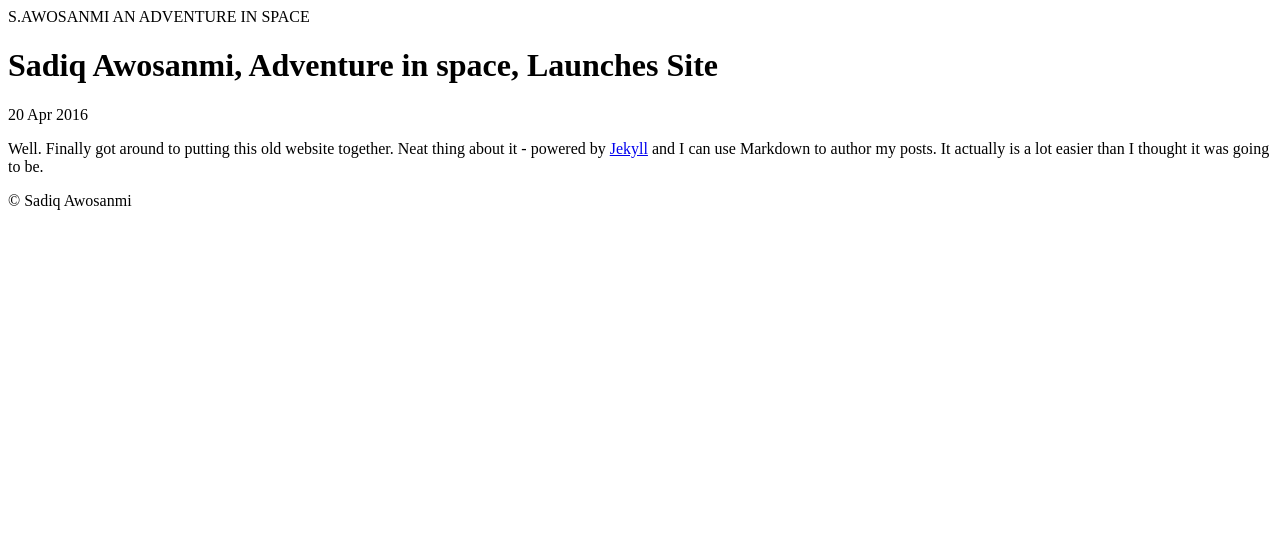
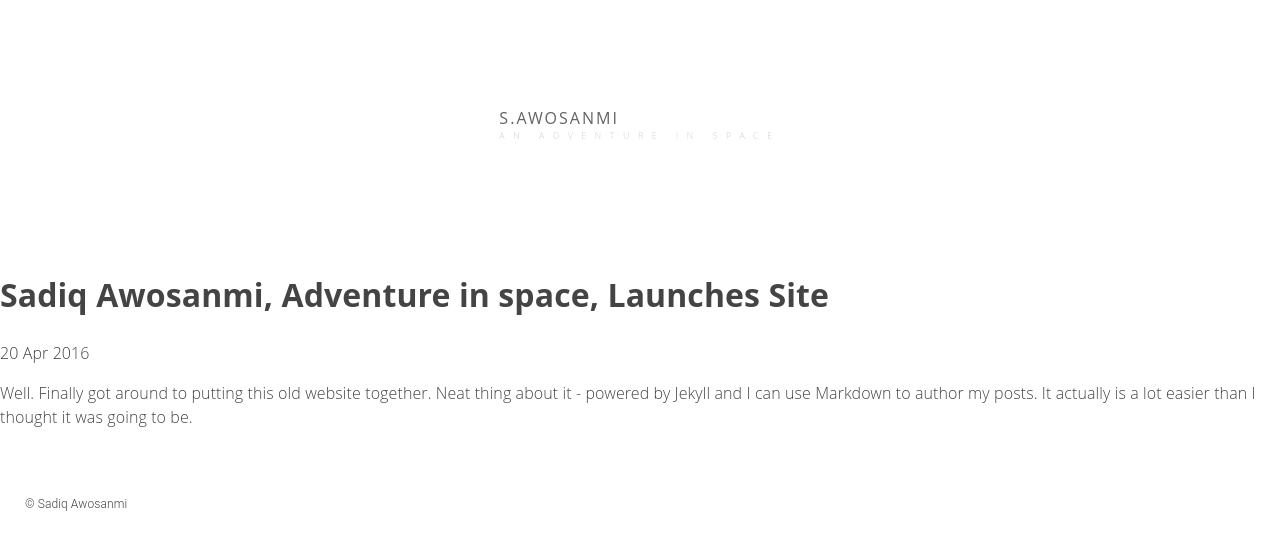
Before and after one commit to sadiqawos/sadiqawosanmi.com, a Jekyll site: the page built from _posts/2016-04-20-sadiq-awosanmi-site-launched.md, in a window 1280 px wide. Shown: the top 550 px of the page. Built offline with Jekyll 4.4.1, drawn with Linux system fonts in a browser that asks for light colours.

Commit message:
Update default.html

```diff
--- a/_layouts/default.html
+++ b/_layouts/default.html
@@ -3,8 +3,8 @@
   <head>
       <meta http-equiv="content-type" content="text/html; charset=UTF-8">
       <title>{{ page.title}}</title>
-      <link rel="shortcut icon" type="image/x-icon" href="resources/favicon.ico" />
-      <link rel="stylesheet" type="text/css" href="style.css">
+      <link rel="shortcut icon" type="image/x-icon" href="/resources/favicon.ico" />
+      <link rel="stylesheet" type="text/css" href="/style.css">
   </head>
 
   <body>
```
